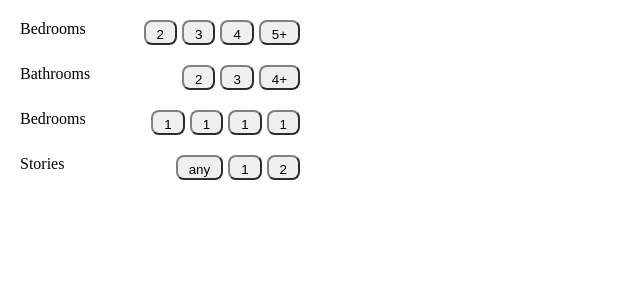
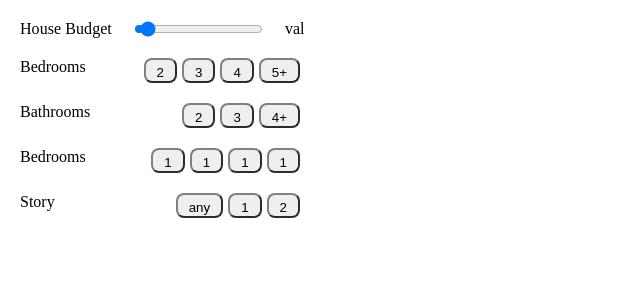
Before and after one commit to CodeKage25/catalog-project, a Next.js app: page / in a window 1280 px wide. Shown: the top 300 px of the page, without its empty margins (0-640 px from the left). Built offline with nearby package versions, Linux system fonts and the light colour scheme.

Commit message:
added onclick to the buttons

```diff
--- a/components/UI/FilterSection.tsx
+++ b/components/UI/FilterSection.tsx
@@ -1,36 +1,58 @@
 import { FilterSectionStyled } from "../../styles/FilterSectionStyle/FilterSection"
+import { useState } from "react";
 
 const FilterSection: any = () => {
+    const [filtredImage, setFiltredImage] = useState(null);
+
+    function handleChange() {
+
+    }
+
+
     return (
         <FilterSectionStyled>
+            <div className="content">
+          <div className="detail">House Budget</div>
+          <input className="slider"
+            type="range"
+            id="priceRange"
+            min="0"
+            max="1000"
+
+                />
+                <div className="val">
+                    val
+                </div>
+
+                </div>
             <div className="filter__container">
                 <div className="content">Bedrooms</div>
                 <div className="filter__buttons">
-                <div><button><p>2</p></button></div>
-                <div><button><p>3</p></button></div>
-                <div><button><p>4</p></button></div>
-                <div><button><p>5+</p></button></div>
+                <div onClick={handleChange}><button><p>2</p></button></div>
+                <div onClick={handleChange}><button><p>3</p></button></div>
+                <div onClick={handleChange}><button><p>4</p></button></div>
+                <div onClick={handleChange}><button><p>5+</p></button></div>
                 </div>
         </div>
             <div className="filter__container">
                 <div className="content">Bathrooms</div>
                 <div className="filter__buttons">
-                <div><button><p>2</p></button></div>
-                <div><button><p>3</p></button></div>
-                <div><button><p>4+</p></button></div>
+                <div onClick={handleChange}><button><p>2</p></button></div>
+                <div onClick={handleChange}><button><p>3</p></button></div>
+                <div onClick={handleChange}><button><p>4+</p></button></div>
                 </div>
         </div>
             <div className="filter__container">
                 <div className="content">Bedrooms</div>
                 <div className="filter__buttons">
-                <div><button><p>1</p></button></div>
-                <div><button><p>1</p></button></div>
-                <div><button><p>1</p></button></div>
-                <div><button><p>1</p></button></div>
+                <div onClick={handleChange}><button onClick={handleChange}><p>1</p></button></div>
+                <div onClick={handleChange}><button><p>1</p></button></div>
+                <div onClick={handleChange}><button ><p>1</p></button></div>
+                <div onClick={handleChange}><button><p>1</p></button></div>
                 </div>
         </div>
             <div className="filter__container">
-                <div className="content">Stories</div>
+                <div className="content">Story</div>
                 <div className="filter__buttons">
                 <div><button><p>any</p></button></div>
                 <div><button><p>1</p></button></div>
--- a/styles/FilterSectionStyle/FilterSection.ts
+++ b/styles/FilterSectionStyle/FilterSection.ts
@@ -46,4 +46,21 @@ display: flex;
     color: black;
     text-align: center;
 }
+
+.slider {
+
+
+}
+
+.val {
+    width: 47px !important;
+    margin-top: 0 !important;
+    margin-left: 0px !important;
+    justify-content: center !important;
+    align-items: center !important;
+}
+
+.detail {
+    letter-spacing: 0.004em;
+}
 `
```
